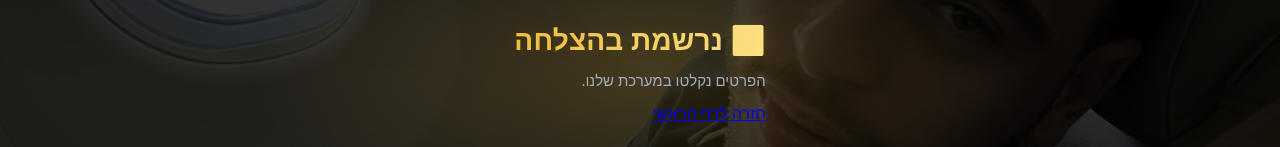
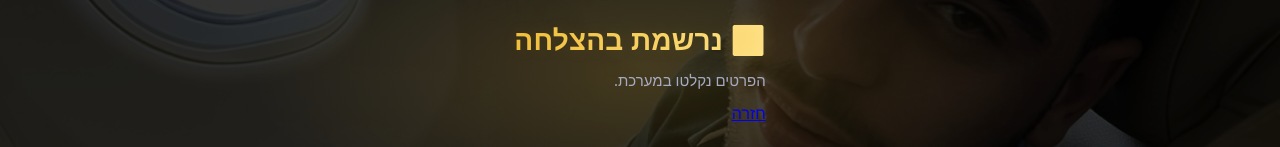
Before and after one commit to yinonplay122-tech/landingpage, a website: page success.html in a window 1280 px wide. Shown: the part 328-475 px from the top of the page. Drawn offline with Linux system fonts and the light colour scheme.

Commit message:
Update success.html

```diff
--- a/success.html
+++ b/success.html
@@ -4,7 +4,7 @@
   <meta charset="utf-8" />
   <meta name="viewport" content="width=device-width, initial-scale=1" />
   <title>נרשמת בהצלחה</title>
- <style>
+  <style>
     :root{
       --bg:#0a0b0f;
       --panel:#0f1116;
@@ -139,8 +139,8 @@
 <body>
   <div class="box">
     <h1>✅ נרשמת בהצלחה</h1>
-    <p>הפרטים נקלטו במערכת שלנו.</p>
-    <a href="index.html">חזרה לדף הראשי</a>
+    <p>הפרטים נקלטו במערכת.</p>
+    <a href="index.html">חזרה</a>
   </div>
 </body>
 </html>
```
